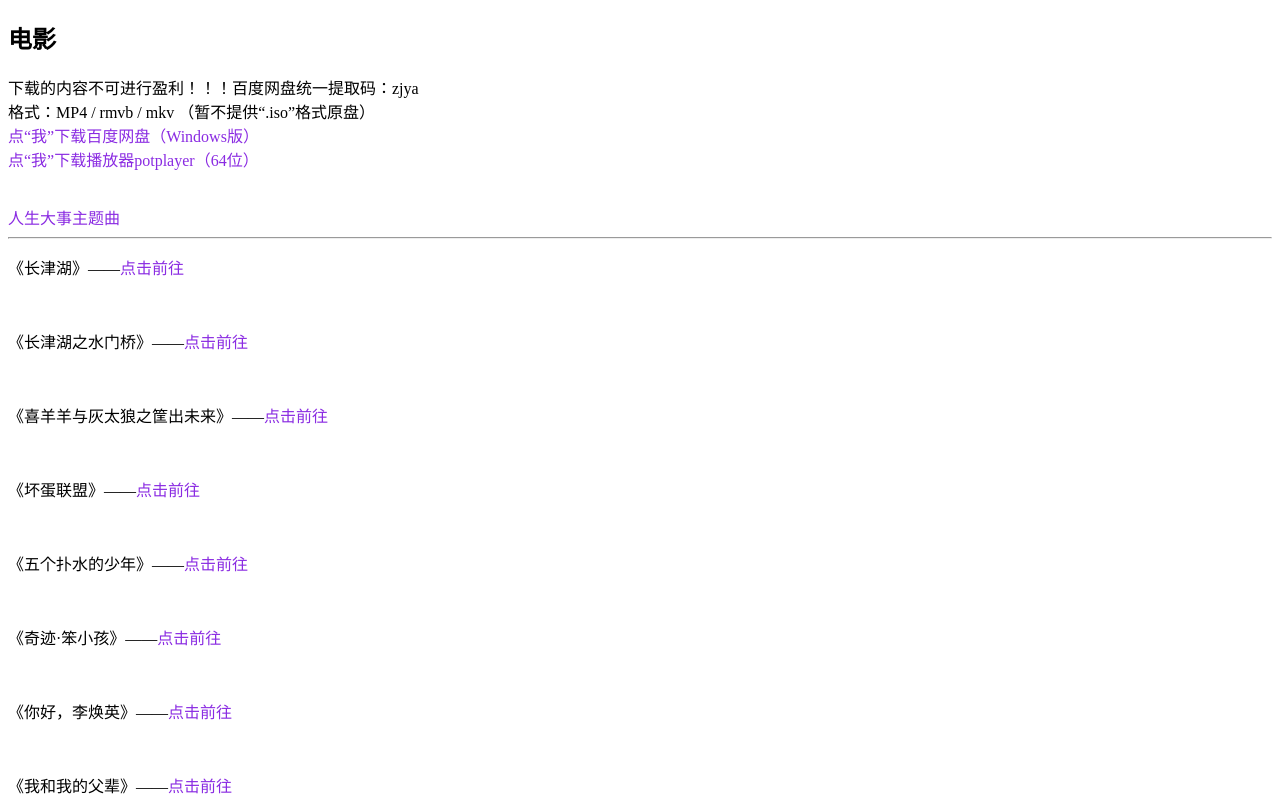
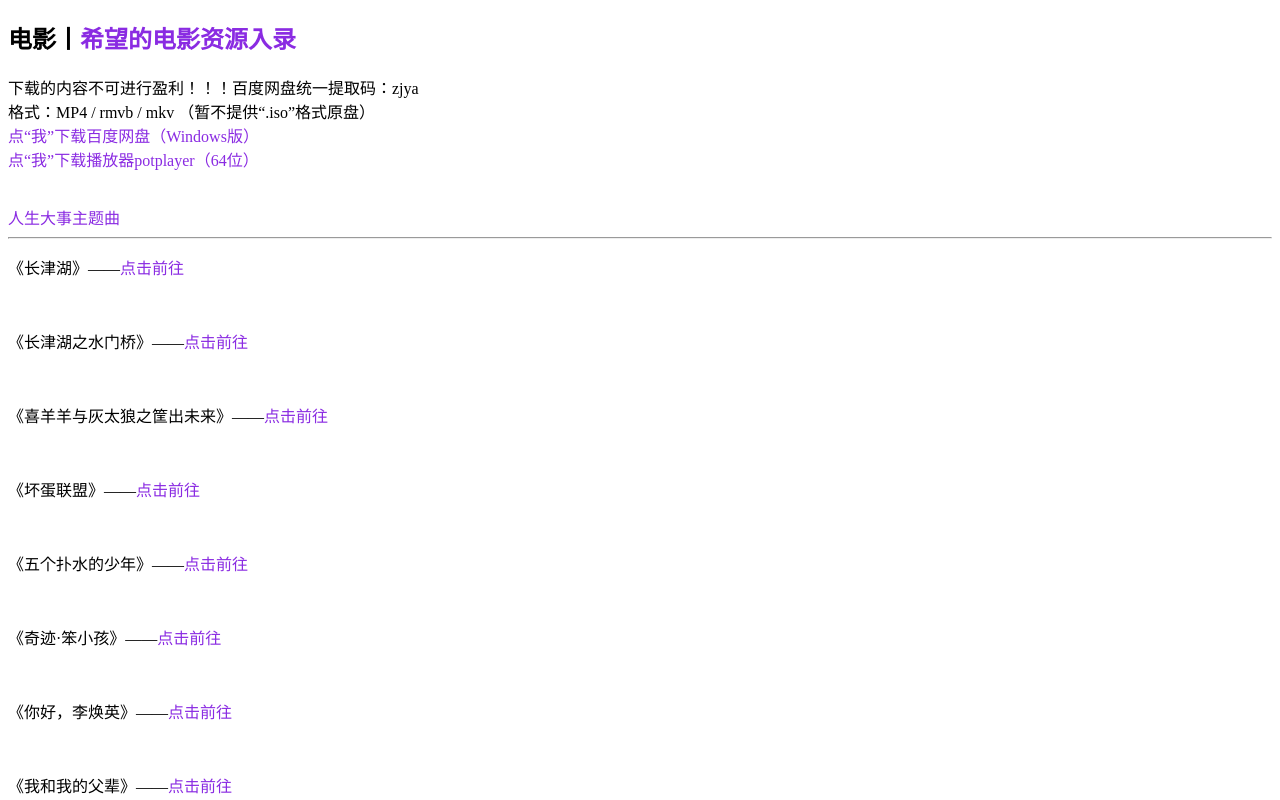
Before and after one commit to wszjy123/wszjy123.github.io, a plain HTML site: page index.html in a window 1280 px wide. Shown: the top 800 px of the page. Drawn offline with Linux system fonts and the light colour scheme.

Commit message:
Update index.html

```diff
--- a/index.html
+++ b/index.html
@@ -11,7 +11,7 @@
 		</style>
 	</head>
 	<body>
-		<h2>电影</h2>
+		<h2>电影丨<a href="https://www.wenjuan.com/s/UZBZJvN9F7C/#《影片资源填表》，快来参与吧。【问卷网提供支持】" target="_blank">希望的电影资源入录</a></h2>
 		<p>下载的内容不可进行盈利！！！百度网盘统一提取码：zjya
 		<br>格式：MP4 / rmvb / mkv （暂不提供“.iso”格式原盘）
 		<br><a href="https://issuepcdn.baidupcs.com/issue/netdisk/yunguanjia/BaiduNetdisk_7.17.0.12.exe">点“我”下载百度网盘（Windows版）</a>
```
